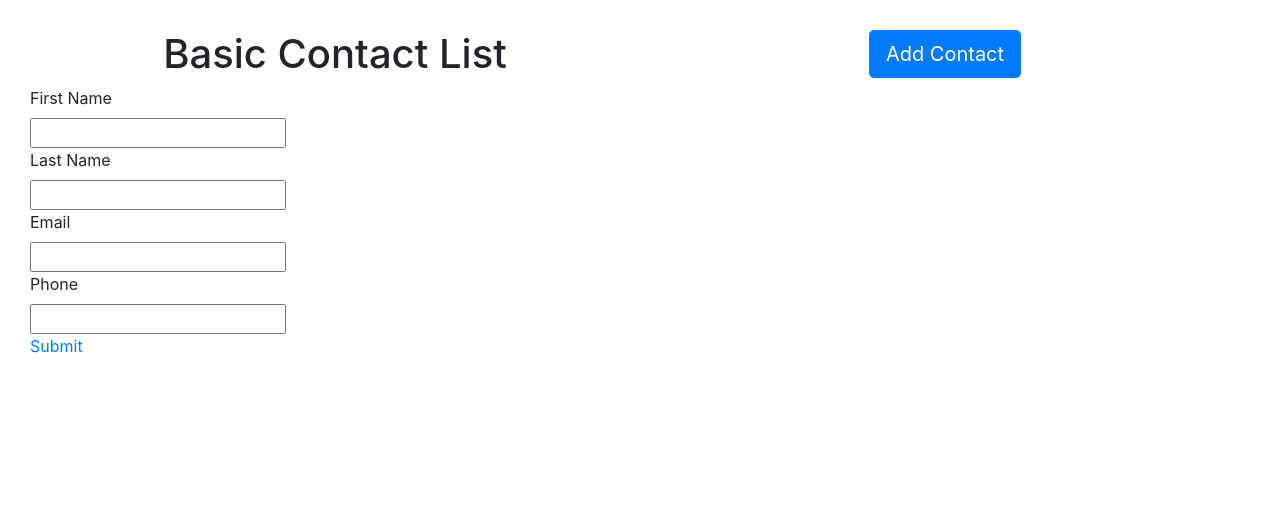
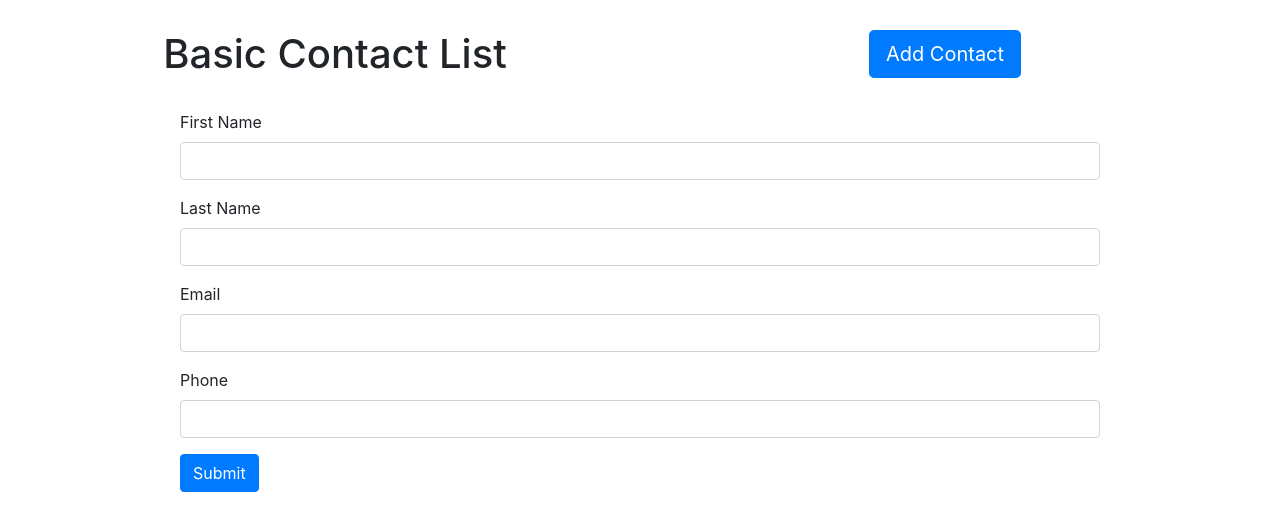
Before and after one commit to mscates/Contact-List-2, a React (Create React App) app: page /add in a window 1280 px wide. Shown: the top 530 px of the page. Built offline with nearby package versions, Linux system fonts and the light colour scheme.

Commit message:
styled add contact form

```diff
--- a/src/components/ContactItemsHeader.js
+++ b/src/components/ContactItemsHeader.js
@@ -4,12 +4,6 @@ import ContactData from "./ContactData"
 const ContactItemsHeader = () => {
   return (
     <div>
-      <div>
-        <div>First Name</div>
-        <div>Last Name</div>
-        <div>Email</div>
-        <div>Phone</div>
-      </div>
       <ContactData />
     </div>
   )
--- a/src/components/Home.js
+++ b/src/components/Home.js
@@ -4,7 +4,7 @@ import ContactItemsHeader from "./ContactItemsHeader"
 const Home = () => {
   return (
     <div>
-
+   <ContactItemsHeader />
     </div>
   )
 }
--- a/src/components/forms/AddContactForm.js
+++ b/src/components/forms/AddContactForm.js
@@ -2,6 +2,7 @@ import React, { useState } from "react"
 import { useDispatch } from 'react-redux'
 import { contactAdded } from '../../store/contacts'
 import { Link, useHistory } from 'react-router-dom';
+import { Form, Button, Container, Row, Col} from 'react-bootstrap'
 
 const AddContactForm = () => {
   let history = useHistory()
@@ -82,67 +83,67 @@ const AddContactForm = () => {
 
     const { firstName, lastName, email, phone, errors } = contact
     return (
-      <form>
-        <div>
-          <div>
-            <label htmlFor="firstName">
+      <Container>
+        <Row className="justify-content-center mt-4">
+          <Col xs={10}>
+      <Form>
+       <Form.Group controlId="firstName">
+            <Form.Label>
           First Name
-            </label>
-          </div>
-          <input
+            </Form.Label>
+
+          <Form.Control
             type="text"
             name="firstName"
-            id="firstName"
             value={firstName || ''}
             onChange={handleChange}
           />
-        </div>
-        <div>
-          <div>
-            <label htmlFor="lastName">
+        </Form.Group>
+        <Form.Group controlId="lastName">
+            <Form.Label>
               Last Name
-            </label>
-          </div>
-          <input
+            </Form.Label>
+
+          <Form.Control
             type="text"
             name="lastName"
-            id="lastName"
             value={lastName || ''}
             onChange={handleChange}
           />
-        </div>
-        <div>
-          <div>
-            <label htmlFor="email">
+       </Form.Group>
+       <Form.Group controlId="email">
+            <Form.Label>
               Email
-            </label>
-          </div>
-          <input
+            </Form.Label>
+
+          <Form.Control
             type="text"
             name="email"
-            id="email"
             value={email || ''}
             onChange={handleChange}
           />
-        </div>
-        <div>
-          <div>
-            <label htmlFor="phone">
+        </Form.Group>
+        <Form.Group controlId="phone">
+            <Form.Label>
               Phone
-            </label>
-          </div>
-          <input
+            </Form.Label>
+
+          <Form.Control
             type="tel"
             name="phone"
-            id="phone"
             value={phone || ''}
             onChange={handleChange}
           />
-        </div>
+        </Form.Group>
+        <Button>
         <Link to="/" onClick={submitAddContactForm}>
           Submit
         </Link>
-      </form>
+        </Button>
+      </Form>
+      </Col>
+      </Row>
+      </Container>
     )
 }
 
```
